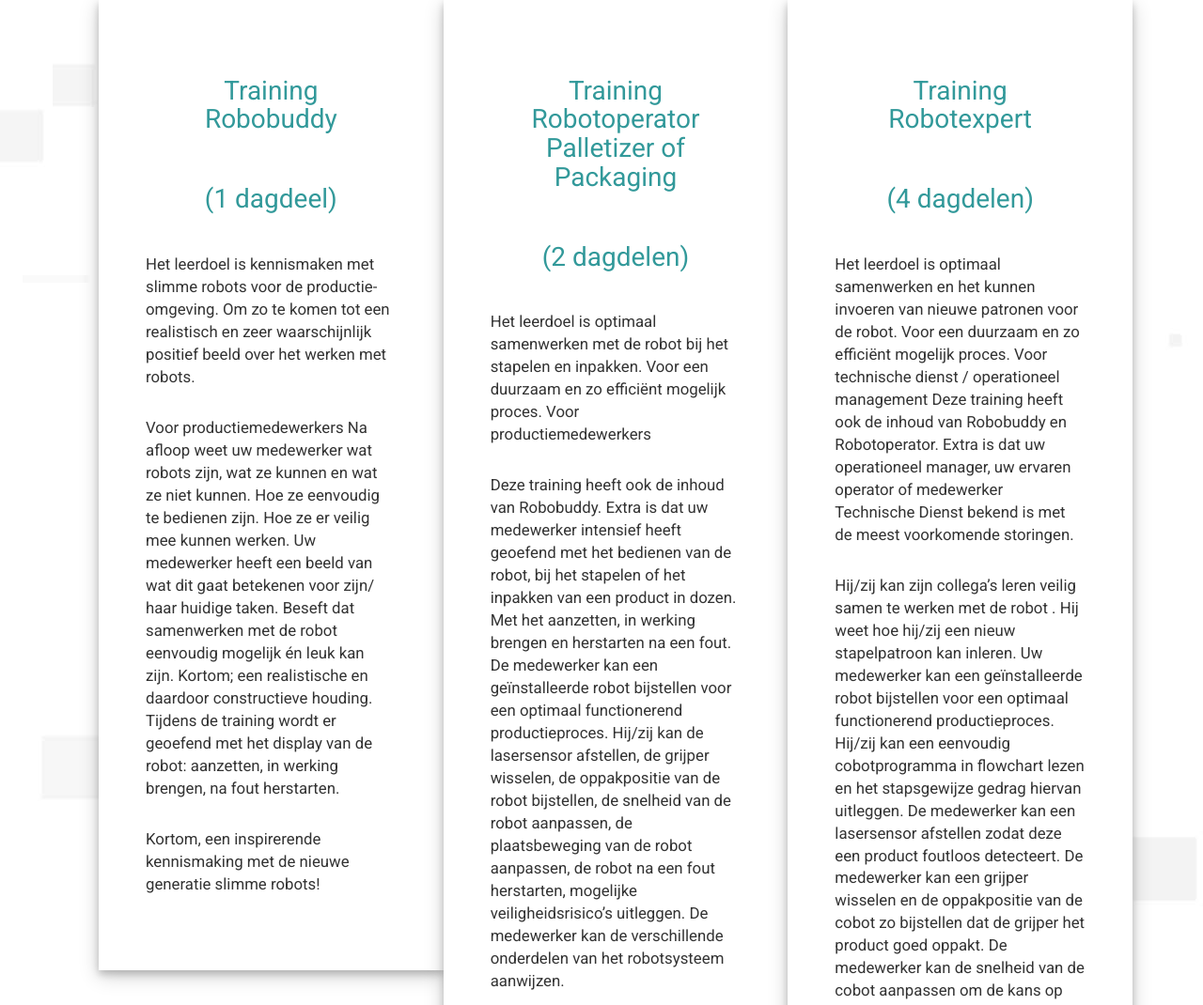
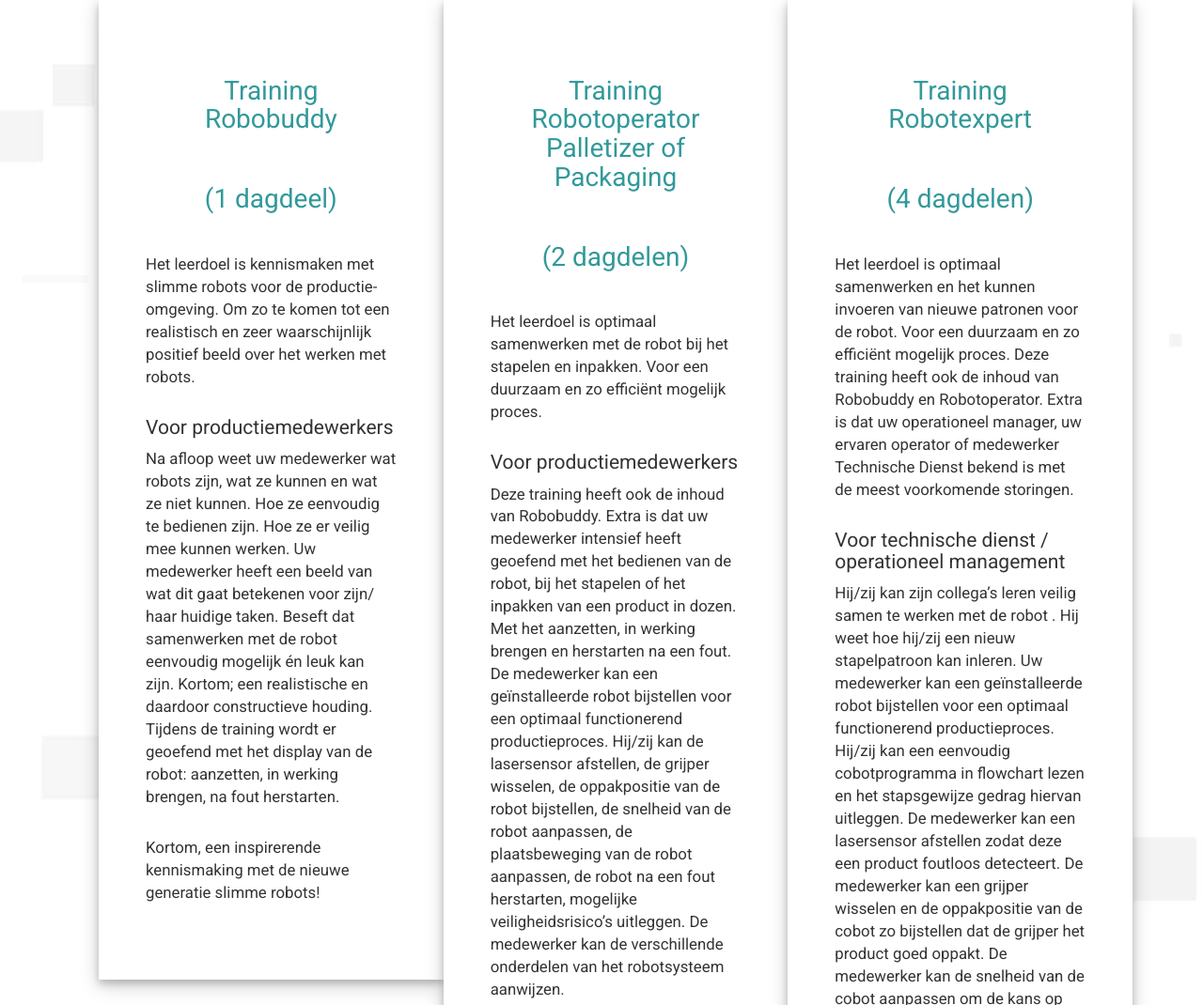
Before and after one commit to Jasperdeveer/jasperdeveer.github.io, a plain HTML site: page cursus.html in a window 1280 px wide. Shown: the part 1030-2100 px from the top of the page at 94% size. Drawn offline with nearby package versions, Linux system fonts and the light colour scheme.

Commit message:
FINAL UPLOAD

```diff
--- a/cursus.html
+++ b/cursus.html
@@ -77,20 +77,18 @@
         <div class="col-sm-4" id="kolommen">
           <h3>
         Training Robobuddy
-
-
       </h3>
           <h3>(1 dagdeel)</h3>
           <p id="text-kolommen">
             <p id="text-kolommen">
-
               Het leerdoel is kennismaken met slimme robots voor de productie-omgeving. Om zo te komen tot een realistisch en zeer waarschijnlijk positief beeld over het werken met robots.
             </p>
+            <h5>Voor productiemedewerkers</h5>
             <p id="text-kolommen">
 
 
 
-              Voor productiemedewerkers Na afloop weet uw medewerker wat robots zijn, wat ze kunnen en wat ze niet kunnen. Hoe ze eenvoudig te bedienen zijn. Hoe ze er veilig mee kunnen werken. Uw medewerker heeft een beeld van wat dit gaat betekenen voor zijn/ haar
+               Na afloop weet uw medewerker wat robots zijn, wat ze kunnen en wat ze niet kunnen. Hoe ze eenvoudig te bedienen zijn. Hoe ze er veilig mee kunnen werken. Uw medewerker heeft een beeld van wat dit gaat betekenen voor zijn/ haar
               huidige taken. Beseft dat samenwerken met de robot eenvoudig mogelijk én leuk kan zijn. Kortom; een realistische en daardoor constructieve houding. Tijdens de training wordt er geoefend met het display van de robot: aanzetten, in werking
               brengen, na fout herstarten.
             </p>
@@ -112,7 +110,8 @@
 
           <p id="text-kolommen">
 
-            <p id="text-kolommen">Het leerdoel is optimaal samenwerken met de robot bij het stapelen en inpakken. Voor een duurzaam en zo efficiënt mogelijk proces. Voor productiemedewerkers</p>
+            <p id="text-kolommen">Het leerdoel is optimaal samenwerken met de robot bij het stapelen en inpakken. Voor een duurzaam en zo efficiënt mogelijk proces. </p>
+          <h5>Voor productiemedewerkers</h5>
             <p id="text-kolommen">
               Deze training heeft ook de inhoud van Robobuddy. Extra is dat uw medewerker intensief heeft geoefend met het bedienen van de robot, bij het stapelen of het inpakken van een product in dozen. Met het aanzetten, in werking brengen en herstarten na een fout.
               De medewerker kan een geïnstalleerde robot bijstellen voor een optimaal functionerend productieproces. Hij/zij kan de lasersensor afstellen, de grijper wisselen, de oppakpositie van de robot bijstellen, de snelheid van de robot aanpassen,
@@ -131,8 +130,9 @@
           <h3>(4 dagdelen)</h3>
           <p id="text-kolommen">
 
-            <p id="text-kolommen">Het leerdoel is optimaal samenwerken en het kunnen invoeren van nieuwe patronen voor de robot. Voor een duurzaam en zo efficiënt mogelijk proces. Voor technische dienst / operationeel management Deze training heeft ook de inhoud van Robobuddy
+            <p id="text-kolommen">Het leerdoel is optimaal samenwerken en het kunnen invoeren van nieuwe patronen voor de robot. Voor een duurzaam en zo efficiënt mogelijk proces. Deze training heeft ook de inhoud van Robobuddy
               en Robotoperator. Extra is dat uw operationeel manager, uw ervaren operator of medewerker Technische Dienst bekend is met de meest voorkomende storingen.</p>
+              <h5> Voor technische dienst / operationeel management </h5>
             <p id="text-kolommen">Hij/zij kan zijn collega’s leren veilig samen te werken met de robot . Hij weet hoe hij/zij een nieuw stapelpatroon kan inleren. Uw medewerker kan een geïnstalleerde robot bijstellen voor een optimaal functionerend productieproces. Hij/zij
               kan een eenvoudig cobotprogramma in flowchart lezen en het stapsgewijze gedrag hiervan uitleggen. De medewerker kan een lasersensor afstellen zodat deze een product foutloos detecteert. De medewerker kan een grijper wisselen en de oppakpositie
               van de cobot zo bijstellen dat de grijper het product goed oppakt. De medewerker kan de snelheid van de cobot aanpassen om de kans op het loslaten van het product tijdens verplaatsing te minimaliseren. De medewerker kan de plaatsbeweging
--- a/styles/style.css
+++ b/styles/style.css
@@ -15,6 +15,11 @@ h3{
 }
 h4{
   font-size: 2em;
+}
+
+h5{
+  font-size:1.5em;
+  font-weight:400;
 }
 .title{
   font-weight: 700;
```
